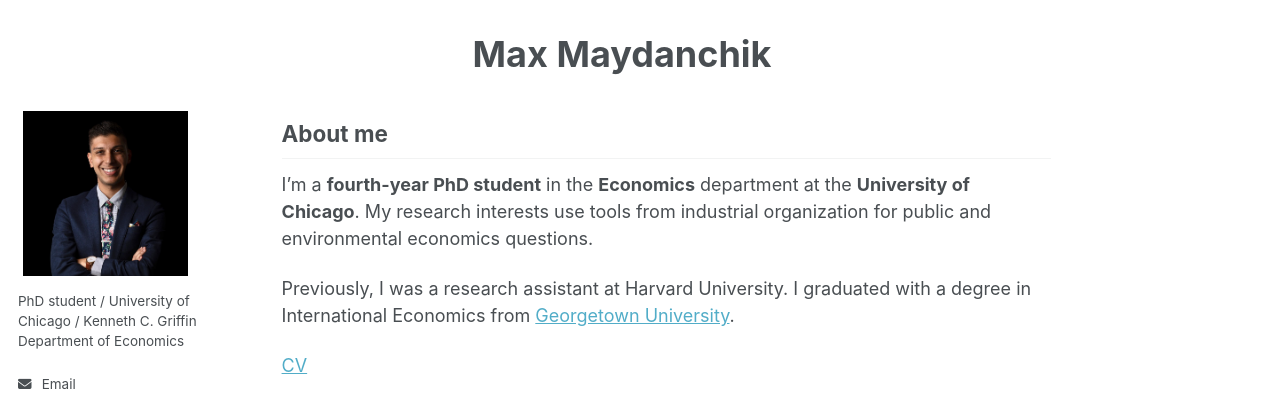
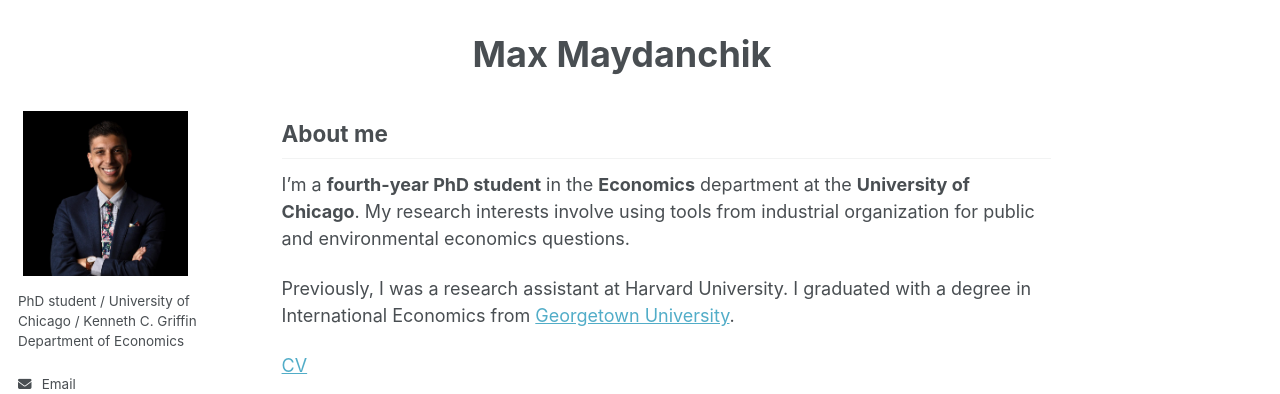
Before and after one commit to MMaydanchik/mmaydanchik.github.io, a Jekyll site: the page built from _pages/about.md, in a window 1280 px wide and 1154 px high. Shown: the top 394 px of the window. Built offline with Jekyll 4.4.1, drawn with Linux system fonts in a browser that asks for light colours.

Commit message:
Update about.md

```diff
--- a/_pages/about.md
+++ b/_pages/about.md
@@ -11,7 +11,7 @@ redirect_from:
 </style>
 
 <h2 style="margin-top: 0;">About me</h2>
-I'm a **fourth-year PhD student** in the **Economics** department at the **University of Chicago**. My research interests use tools from industrial organization for public and environmental economics questions.
+I'm a **fourth-year PhD student** in the **Economics** department at the **University of Chicago**. My research interests involve using tools from industrial organization for public and environmental economics questions.
 
 Previously, I was a research assistant at Harvard University. I graduated with a degree in International Economics from [Georgetown University](https://www.georgetown.edu/jack-the-bulldog/).
 
```
